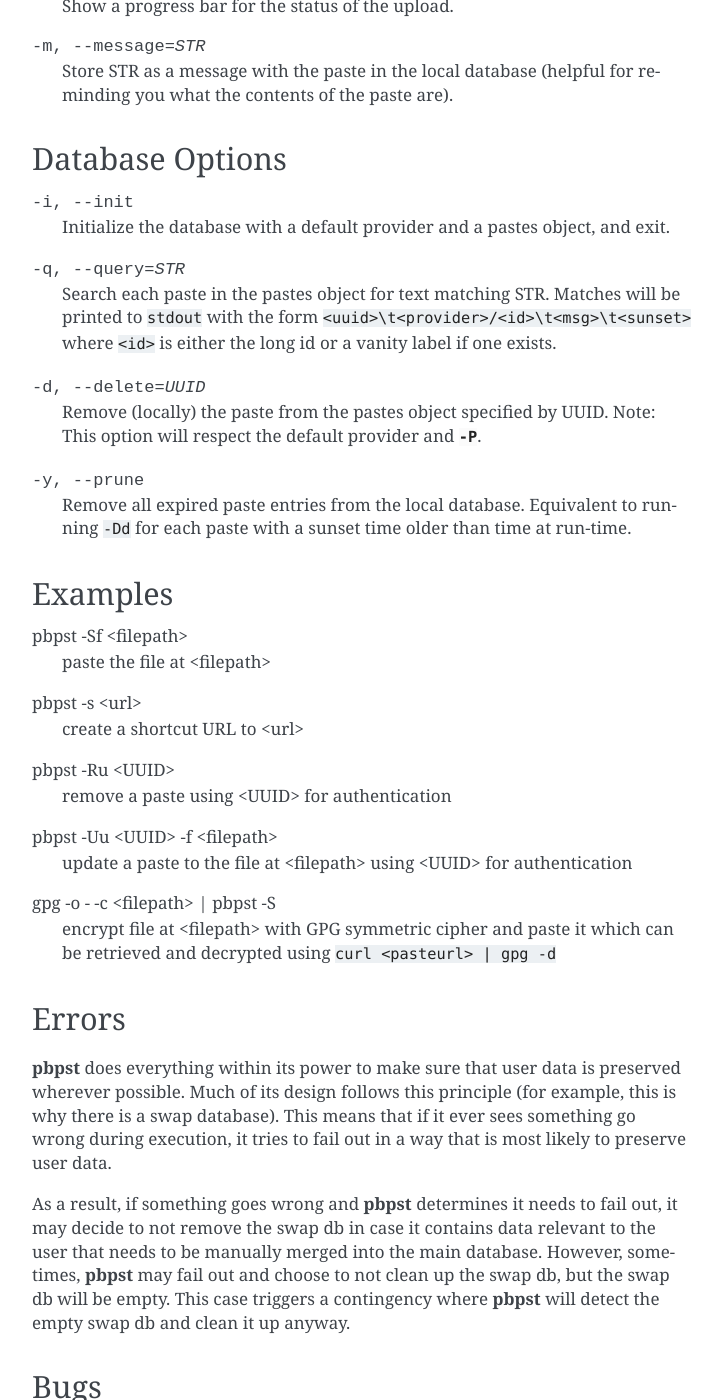
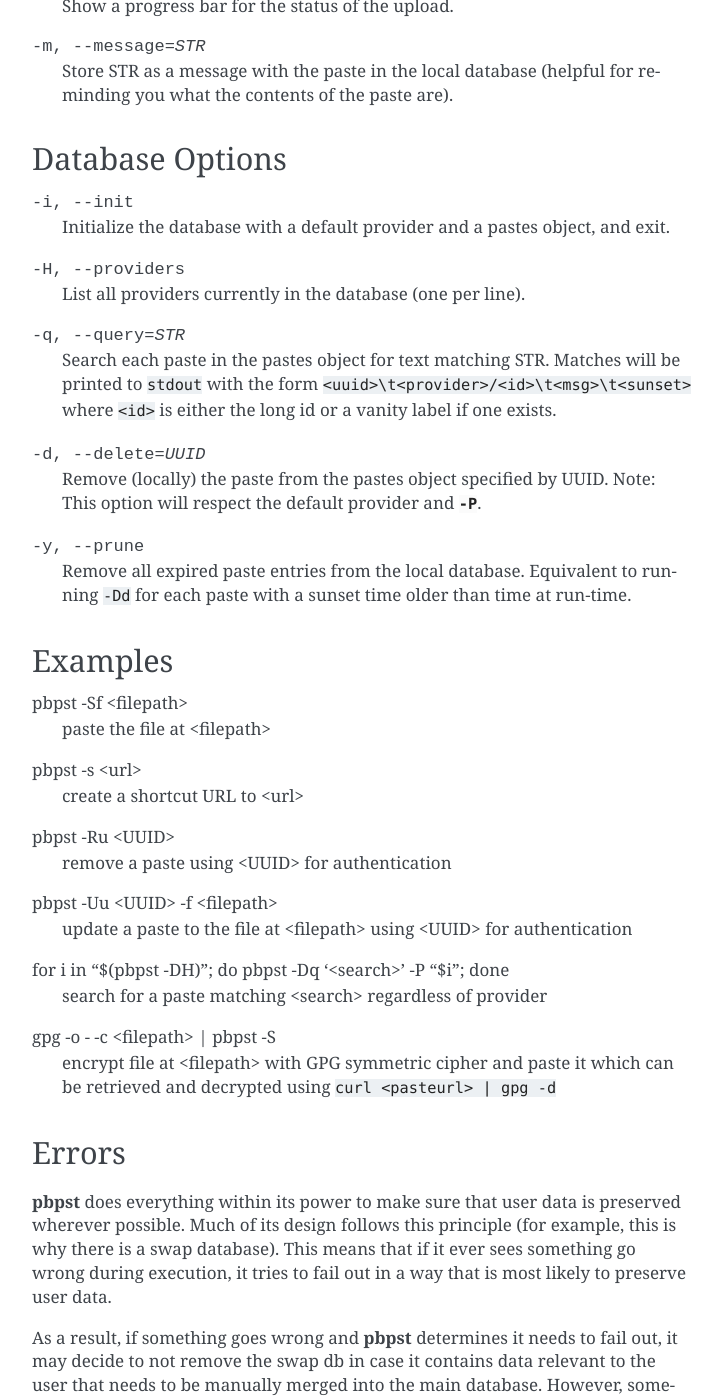
Before and after one commit to HalosGhost/pbpst, a Sphinx documentation site: the page built from doc/pbpst.rst, in a window 1280 px wide and 1400 px high, scrolled down 3462 px. Shown: the whole window, without its empty margins (388-1110 px from the left). Built offline with Sphinx 7.4.7, drawn with Linux system fonts in a browser that asks for light colours.

Commit message:
Preliminary documentation updates

```diff
--- a/doc/pbpst.rst
+++ b/doc/pbpst.rst
@@ -162,6 +162,9 @@ Database Options
 -i, --init
     Initialize the database with a default provider and a pastes object, and exit.
 
+-H, --providers
+    List all providers currently in the database (one per line).
+
 -q, --query=STR
     Search each paste in the pastes object for text matching STR. Matches will be printed to :file:`stdout` with the form ``<uuid>\t<provider>/<id>\t<msg>\t<sunset>`` where ``<id>`` is either the long id or a vanity label if one exists.
 
@@ -186,6 +189,9 @@ pbpst -Ru <UUID>
 
 pbpst -Uu <UUID> -f <filepath>
     update a paste to the file at <filepath> using <UUID> for authentication
+
+for i in "$(pbpst -DH)"; do pbpst -Dq '<search>' -P "$i"; done
+    search for a paste matching <search> regardless of provider
 
 gpg -o - -c <filepath> | pbpst -S
     encrypt file at <filepath> with GPG symmetric cipher and paste it which can be retrieved and decrypted using ``curl <pasteurl> | gpg -d``
```
